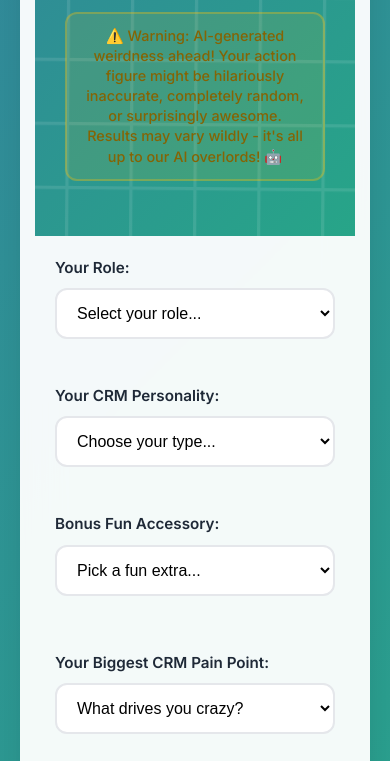
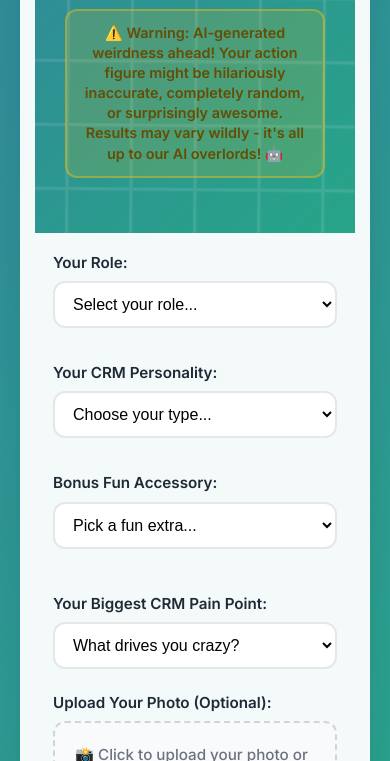
Before and after one commit to sofiaborden/crm-action-figure-generator, a website: page public/index.html in a window 390 px wide. Shown: the part 252-1013 px from the top of the page. Drawn offline with Linux system fonts and the light colour scheme.

Commit message:
🎨 DESIGN POLISH: Better Contrast & Tighter Spacing
🔍 IMPROVED CONTRAST:
- Fixed disclaimer text color from #856404 to #664d03 for better readability
- Increased font weight to 600 for better visibility
- Enhanced background opacity for better contrast

📏 REDUCED SPACING:
- Form groups: 25px → 18px margin-bottom
- Grid gap: 25px → 20px
- Form container padding: 40px → 30px
- Label margin: 8px → 6px
- Input padding: 14px → 12px

📱 MOBILE IMPROVEMENTS:
- Tighter mobile spacing throughout
- Form groups: 20px → 15px on mobile
- Grid gap: 20px → 15px on mobile
- Better use of screen real estate

✨ VISUAL POLISH:
- More compact, professional layout
- Better visual hierarchy
- Improved readability and accessibility

🚀
DESIGN POLISH: Better Contrast & Tighter Spacing

```diff
--- a/public/index.html
+++ b/public/index.html
@@ -86,30 +86,30 @@
         }
 
         .disclaimer {
-            background: rgba(255, 193, 7, 0.1);
-            border: 2px solid rgba(255, 193, 7, 0.3);
+            background: rgba(255, 193, 7, 0.15);
+            border: 2px solid rgba(255, 193, 7, 0.4);
             border-radius: 12px;
             padding: 15px 20px;
             margin: 20px auto;
             max-width: 600px;
             font-size: 0.95rem;
-            color: #856404;
+            color: #664d03;
             text-align: center;
-            font-weight: 500;
+            font-weight: 600;
             line-height: 1.4;
             position: relative;
             z-index: 1;
         }
 
         .form-container {
-            padding: 40px 30px;
+            padding: 30px 25px;
         }
 
         .form-grid {
             display: grid;
             grid-template-columns: 1fr 1fr;
-            gap: 25px;
-            margin-bottom: 30px;
+            gap: 20px;
+            margin-bottom: 25px;
         }
 
         @media (max-width: 768px) {
@@ -119,17 +119,17 @@
 
             .form-grid {
                 grid-template-columns: 1fr;
-                gap: 20px;
+                gap: 15px;
             }
 
             .header h1 {
                 font-size: 2rem;
-                margin-bottom: 15px;
+                margin-bottom: 12px;
             }
 
             .header .subtitle {
                 font-size: 1.1rem;
-                margin-bottom: 15px;
+                margin-bottom: 12px;
             }
 
             .disclaimer {
@@ -139,11 +139,11 @@
             }
 
             .form-container {
-                padding: 20px;
+                padding: 18px;
             }
 
             .form-group {
-                margin-bottom: 20px;
+                margin-bottom: 15px;
             }
 
             input, select, textarea {
@@ -173,21 +173,21 @@
         }
 
         .form-group {
-            margin-bottom: 25px;
+            margin-bottom: 18px;
         }
 
         .form-group.full-width {
             grid-column: 1 / -1;
-            margin-bottom: 30px;
+            margin-bottom: 22px;
         }
 
         .form-group.full-width:last-of-type {
-            margin-bottom: 25px;
+            margin-bottom: 18px;
         }
 
         label {
             display: block;
-            margin-bottom: 8px;
+            margin-bottom: 6px;
             font-weight: 600;
             color: var(--dark-color);
             font-size: 0.95rem;
@@ -195,7 +195,7 @@
 
         input, select, textarea {
             width: 100%;
-            padding: 14px 16px;
+            padding: 12px 14px;
             border: 2px solid #e5e7eb;
             border-radius: 12px;
             font-size: 16px;
```
